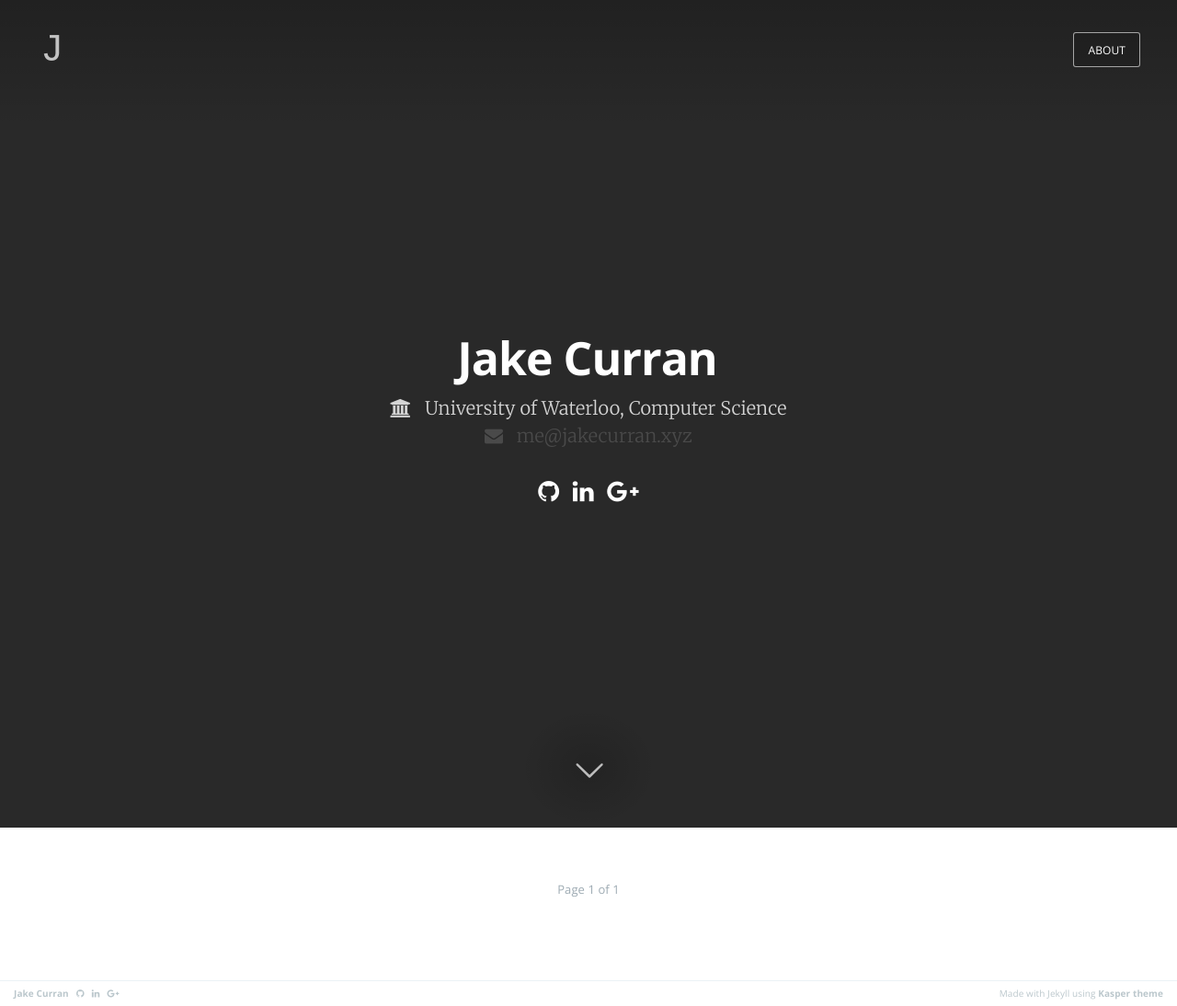
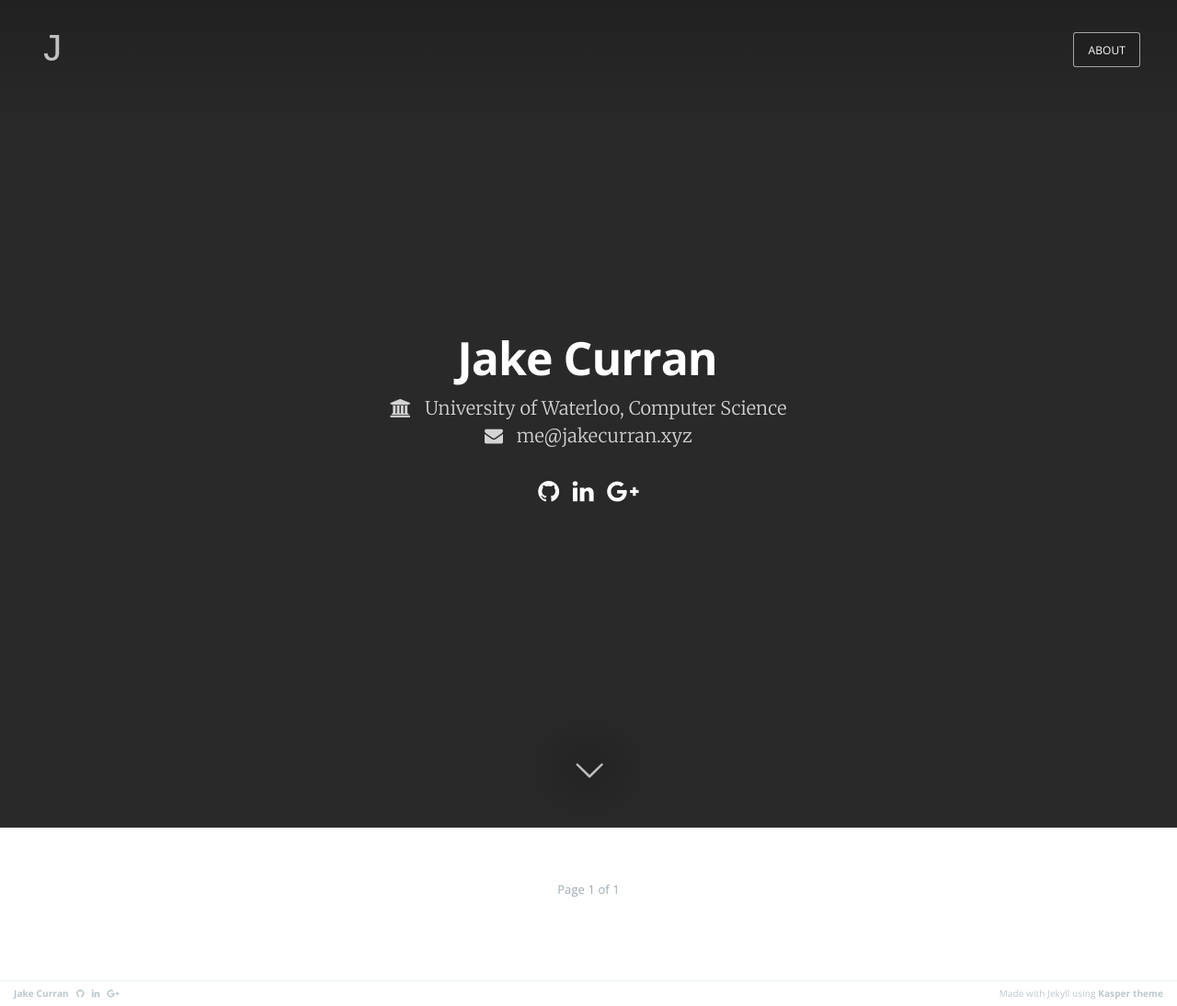
Before and after one commit to jakecurran/jakecurran.github.io, a Jekyll site: the page built from index.html, in a window 1280 px wide. Shown: the whole page at 92% size. Built offline with Jekyll 4.4.1, drawn with Linux system fonts in a browser that asks for light colours; nearby versions of some CDN libraries; Markdown is read by kramdown in place of the engine named in the settings; the list of posts is cut into pages by our own code.

Commit message:
Revert change to email href

```diff
--- a/index.html
+++ b/index.html
@@ -19,11 +19,11 @@
             <h2 class="page-description">
                 {% if site.description %} <i class="fa fa-university"></i> &nbsp; {{ site.description }} {% endif %}
             </h2>
-            <h2 class="page-description">
-              <a href="mailto:{{ site.email }}" style="text-decoration: none">
-            	 <i class="fa fa-envelope"></i> &nbsp; {{ site.email }}
-              </a>
-            </h2>
+            <a href="mailto:{{ site.email }}" style="text-decoration: none">
+                <h2 class="page-description">
+            	    <i class="fa fa-envelope"></i> &nbsp; {{ site.email }}
+                </h2>
+            </a>
             <h2 class="page-description">
             	<br>
             	<a href="{{ site.github }}" style="text-decoration: none">
```
